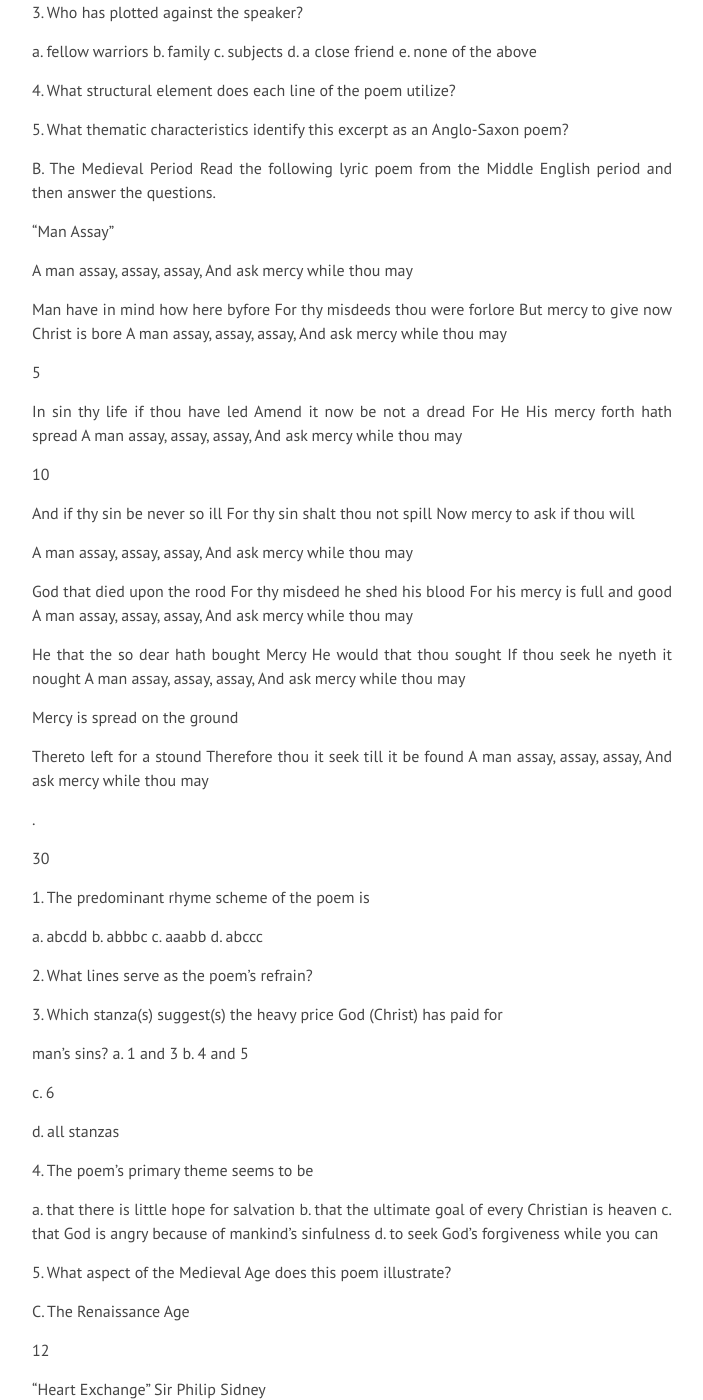
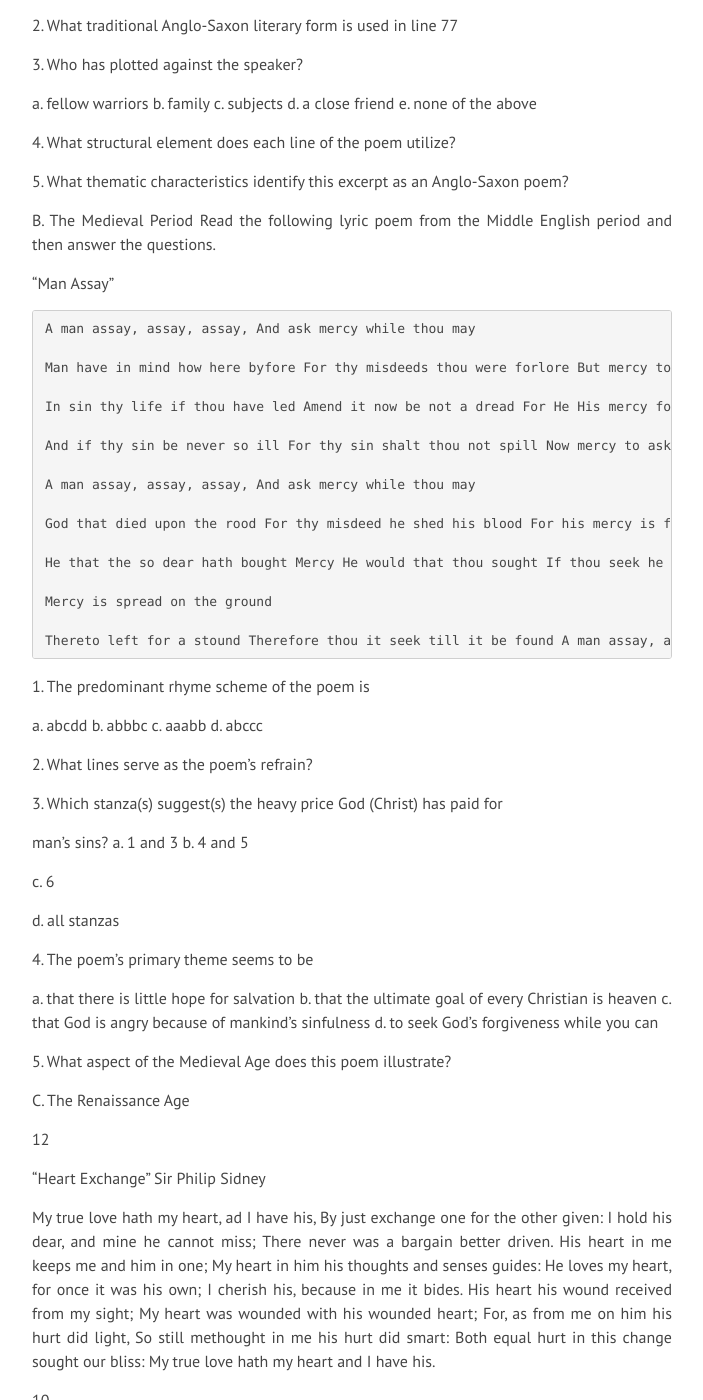
Before and after one commit to EthenStrine/English, a Jekyll site: the page built from _posts/2018-12-11-Semester Review.md, in a window 1280 px wide and 1400 px high, scrolled down 6733 px. Shown: the whole window, without its empty margins (288-991 px from the left). Built offline with Jekyll 4.4.1, drawn with Linux system fonts in a browser that asks for light colours; nearby versions of some CDN libraries; our own code applies the rules of GitHub Pages for plain Markdown files.

Commit message:
Update 2018-12-11-Semester Review.md

````diff
--- a/_posts/2018-12-11-Semester Review.md
+++ b/_posts/2018-12-11-Semester Review.md
@@ -228,7 +228,7 @@ PT
 
 F. paganism vs. Christianity
 
-V. ANALYSIS OF LITERARY SELECTIONS On the exam, you will have poems and excerpts from poems and other texts to analyze that we have not read. They were purposefully selected to test your interpretive, analy tical, and comprehension skills, as well as your knowledge of the various literary eras. In preparation, read the following texts and answer the questions for each.
+### V. ANALYSIS OF LITERARY SELECTIONS On the exam, you will have poems and excerpts from poems and other texts to analyze that we have not read. They were purposefully selected to test your interpretive, analy tical, and comprehension skills, as well as your knowledge of the various literary eras. In preparation, read the following texts and answer the questions for each.
 
 The Anglo-Saxon Age
 
@@ -277,16 +277,12 @@ a. fellow warriors b. family c. subjects d. a close friend e. none of the above
 B. The Medieval Period Read the following lyric poem from the Middle English period and then answer the questions.
 
 "Man Assay"
-
+```
 A man assay, assay, assay, And ask mercy while thou may
 
 Man have in mind how here byfore For thy misdeeds thou were forlore But mercy to give now Christ is bore A man assay, assay, assay, And ask mercy while thou may
 
-5
-
 In sin thy life if thou have led Amend it now be not a dread For He His mercy forth hath spread A man assay, assay, assay, And ask mercy while thou may
-
-10
 
 And if thy sin be never so ill For thy sin shalt thou not spill Now mercy to ask if thou will
 
@@ -299,10 +295,7 @@ He that the so dear hath bought Mercy He would that thou sought If thou seek he
 Mercy is spread on the ground
 
 Thereto left for a stound Therefore thou it seek till it be found A man assay, assay, assay, And ask mercy while thou may
-
-.
-
-30
+```
 
 1\. The predominant rhyme scheme of the poem is
 
````
